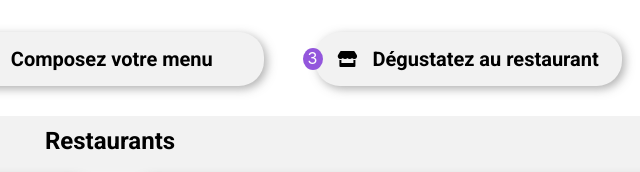
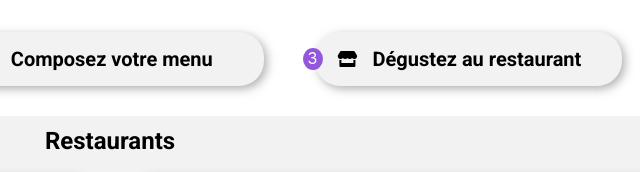
Before and after one commit to Youssefboulahia1999/P3-youssef-boulahia, a plain HTML site: page index.html in a window 1280 px wide. Shown: the part 345-517 px from the top of the page, 530-1170 px from the left. Drawn offline with Linux system fonts and the light colour scheme; a web font is replaced by a local one.

Commit message:
index.html

```diff
--- a/index.html
+++ b/index.html
@@ -51,7 +51,7 @@
     <div class="pp3">
         <div class="top">3</div>
         <div class="icone2"><i class="fas fa-store"></i></div>
-        <h4 class="filtre">Dégustatez au restaurant</h4>
+        <h4 class="filtre">Dégustez au restaurant</h4>
     </div>
 </div>
 </section>
```
